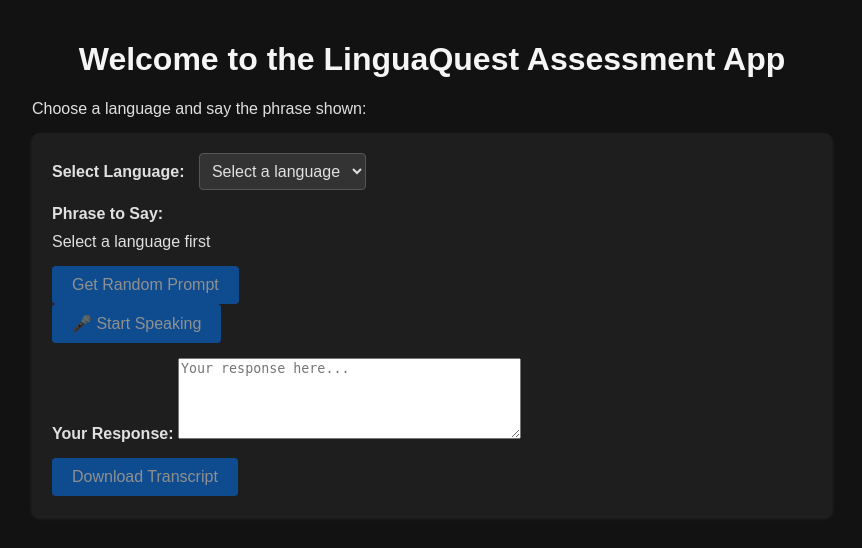
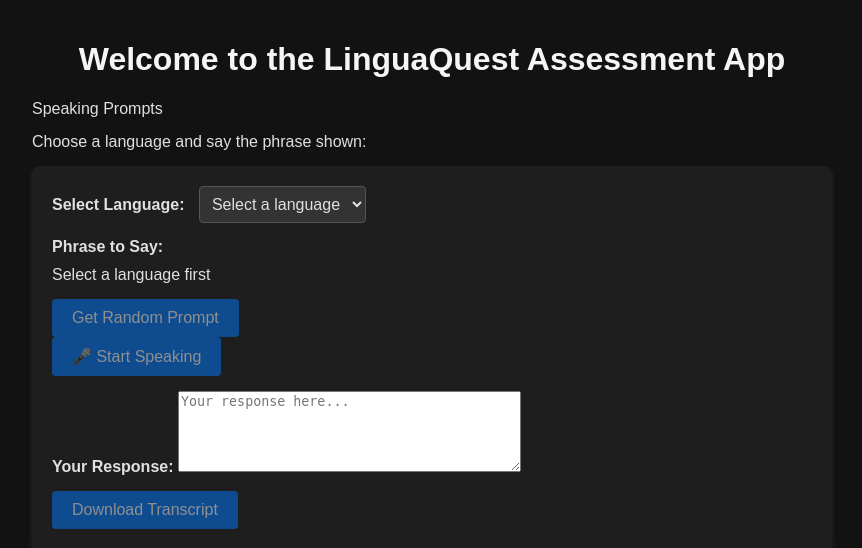
Before and after one commit to narradoresdigitales/LinguaQuest, a Flask app: page / in a window 1280 px wide. Shown: the top 548 px of the page, without its empty margins (208-1070 px from the left). Run offline with Flask 3, Linux system fonts and the light colour scheme.

Commit message:
updated welcome message

```diff
--- a/templates/index.html
+++ b/templates/index.html
@@ -14,6 +14,7 @@
 <body>
     <header>
         <h1>Welcome to the LinguaQuest Assessment App</h1>
+        <p>Speaking Prompts</p>
     </header>
 
     <main>
```
